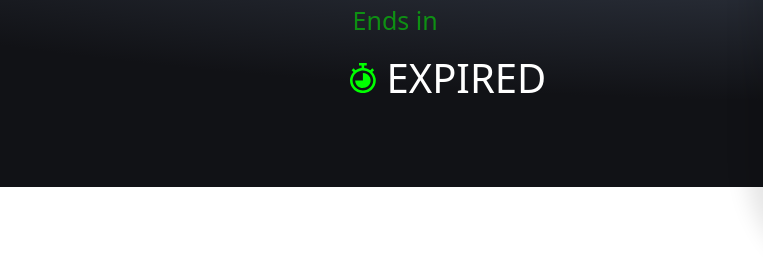
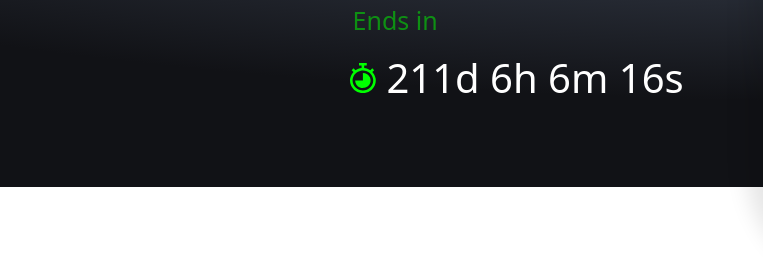
Before and after one commit to Ritikchawla3/Ritikchawla3, a plain HTML site: page index.html in a window 1280 px wide. Shown: the part 4472-4730 px from the top of the page, 0-763 px from the left. Drawn offline with nearby package versions, Linux system fonts and the light colour scheme.

Commit message:
Update index.html

```diff
--- a/index.html
+++ b/index.html
@@ -1926,7 +1926,7 @@ MFI TO AUX   <br>
 
 <script>
   // Set the date we're counting down to
-  var countDownDate = new Date("Jan 5, 2022 15:37:25").getTime();
+  var countDownDate = new Date("Jan 5, 2023 15:37:25").getTime();
 
   // Update the count down every 1 second
   var x = setInterval(function() {
```
